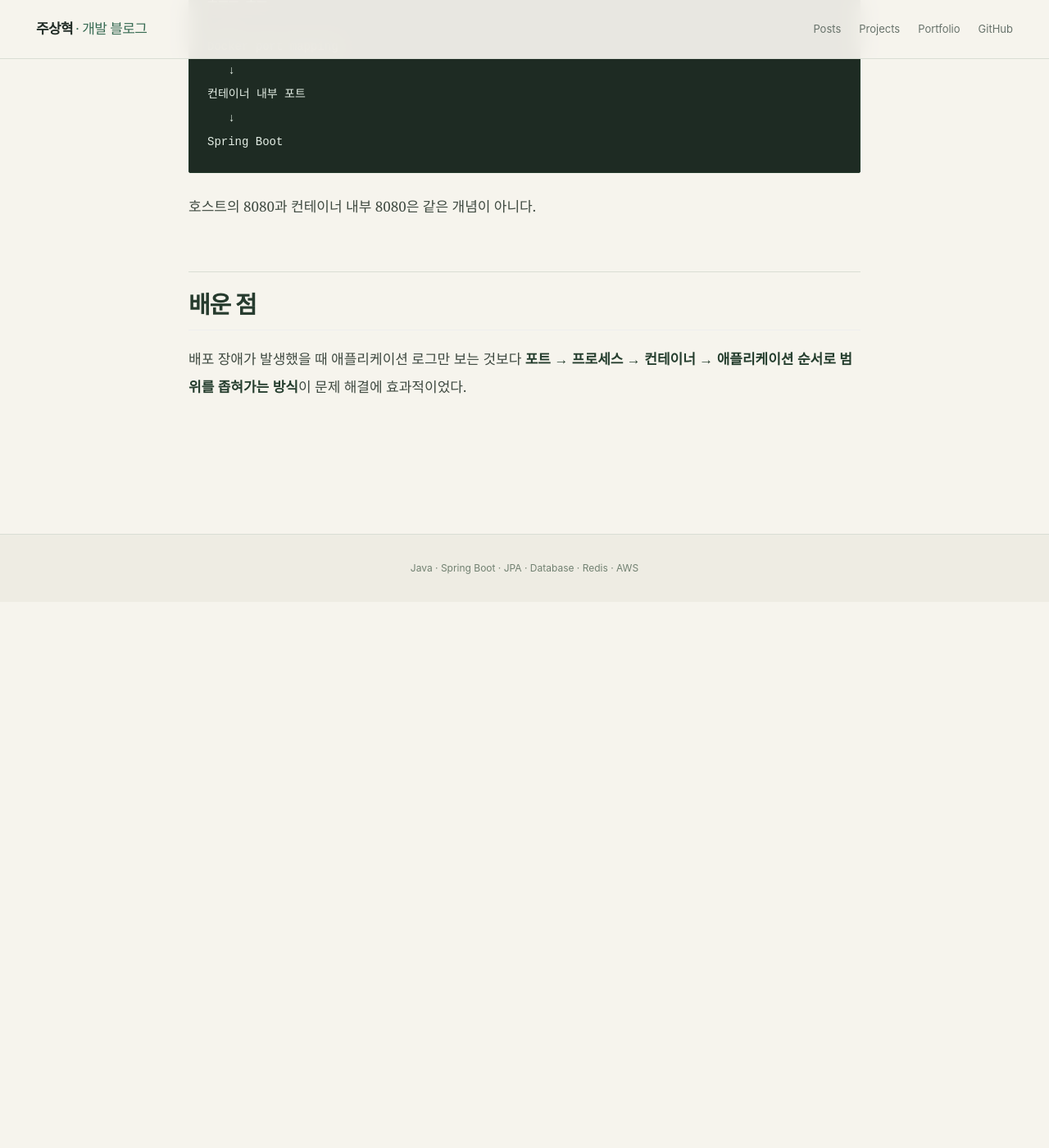
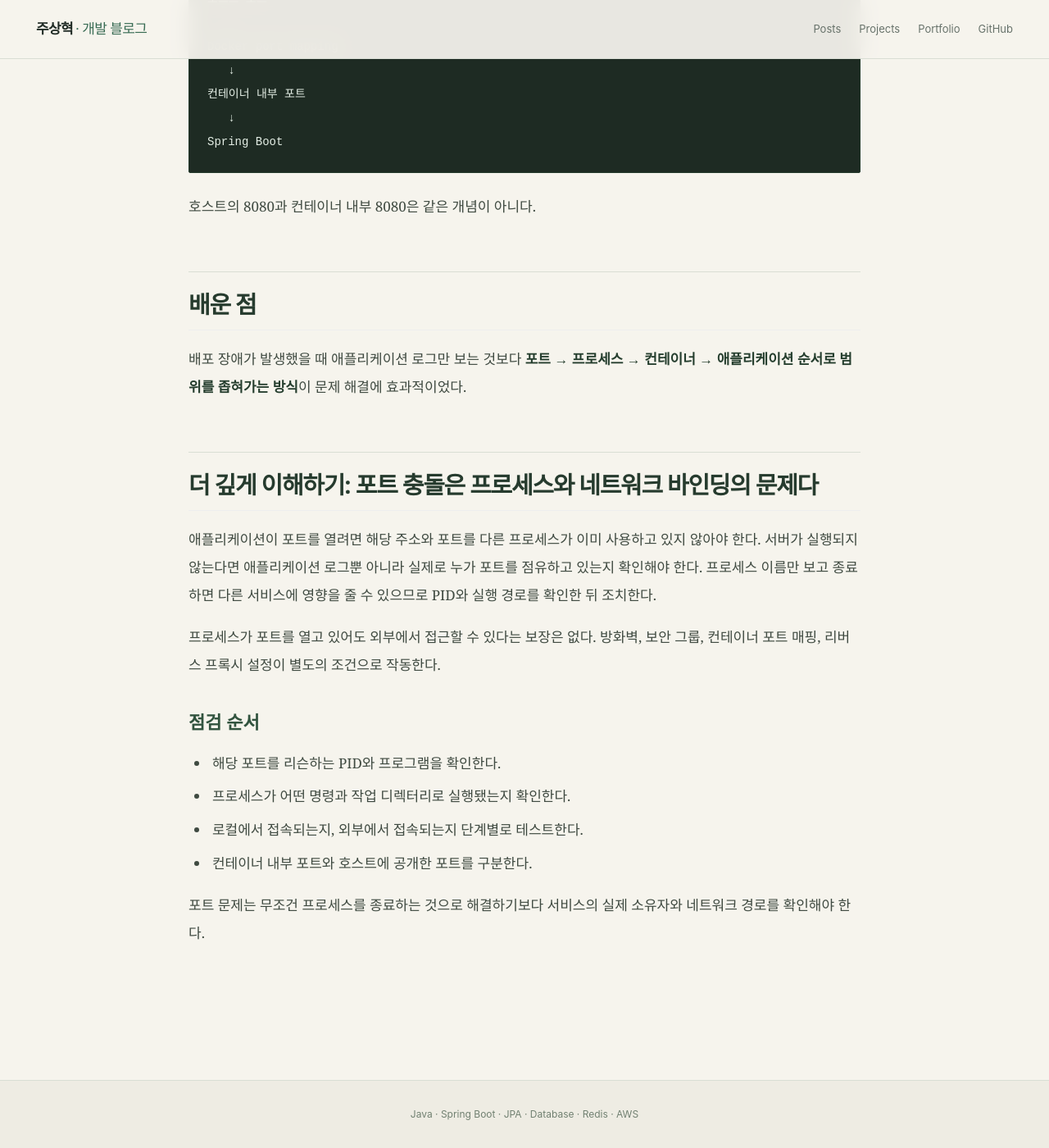
Before and after one commit to zuzusnasna/zuzusnasna.github.io, a Jekyll site: the page built from _posts/2026-10-30-linux-process-port.md, in a window 1280 px wide and 1400 px high, scrolled down 1313 px. Shown: the whole window at 82% size. Built offline with Jekyll 4.4.1, drawn with Linux system fonts in a browser that asks for light colours; before the commit the page ends 2047 px from its top, so only the background shows below that.

Commit message:
docs: expand infrastructure study notes

```diff
--- a/_posts/2026-10-30-linux-process-port.md
+++ b/_posts/2026-10-30-linux-process-port.md
@@ -41,3 +41,17 @@ Spring Boot
 ## 배운 점
 
 배포 장애가 발생했을 때 애플리케이션 로그만 보는 것보다 **포트 → 프로세스 → 컨테이너 → 애플리케이션 순서로 범위를 좁혀가는 방식**이 문제 해결에 효과적이었다.
+
+## 더 깊게 이해하기: 포트 충돌은 프로세스와 네트워크 바인딩의 문제다
+
+애플리케이션이 포트를 열려면 해당 주소와 포트를 다른 프로세스가 이미 사용하고 있지 않아야 한다. 서버가 실행되지 않는다면 애플리케이션 로그뿐 아니라 실제로 누가 포트를 점유하고 있는지 확인해야 한다. 프로세스 이름만 보고 종료하면 다른 서비스에 영향을 줄 수 있으므로 PID와 실행 경로를 확인한 뒤 조치한다.
+
+프로세스가 포트를 열고 있어도 외부에서 접근할 수 있다는 보장은 없다. 방화벽, 보안 그룹, 컨테이너 포트 매핑, 리버스 프록시 설정이 별도의 조건으로 작동한다.
+
+### 점검 순서
+- 해당 포트를 리슨하는 PID와 프로그램을 확인한다.
+- 프로세스가 어떤 명령과 작업 디렉터리로 실행됐는지 확인한다.
+- 로컬에서 접속되는지, 외부에서 접속되는지 단계별로 테스트한다.
+- 컨테이너 내부 포트와 호스트에 공개한 포트를 구분한다.
+
+포트 문제는 무조건 프로세스를 종료하는 것으로 해결하기보다 서비스의 실제 소유자와 네트워크 경로를 확인해야 한다.
```
